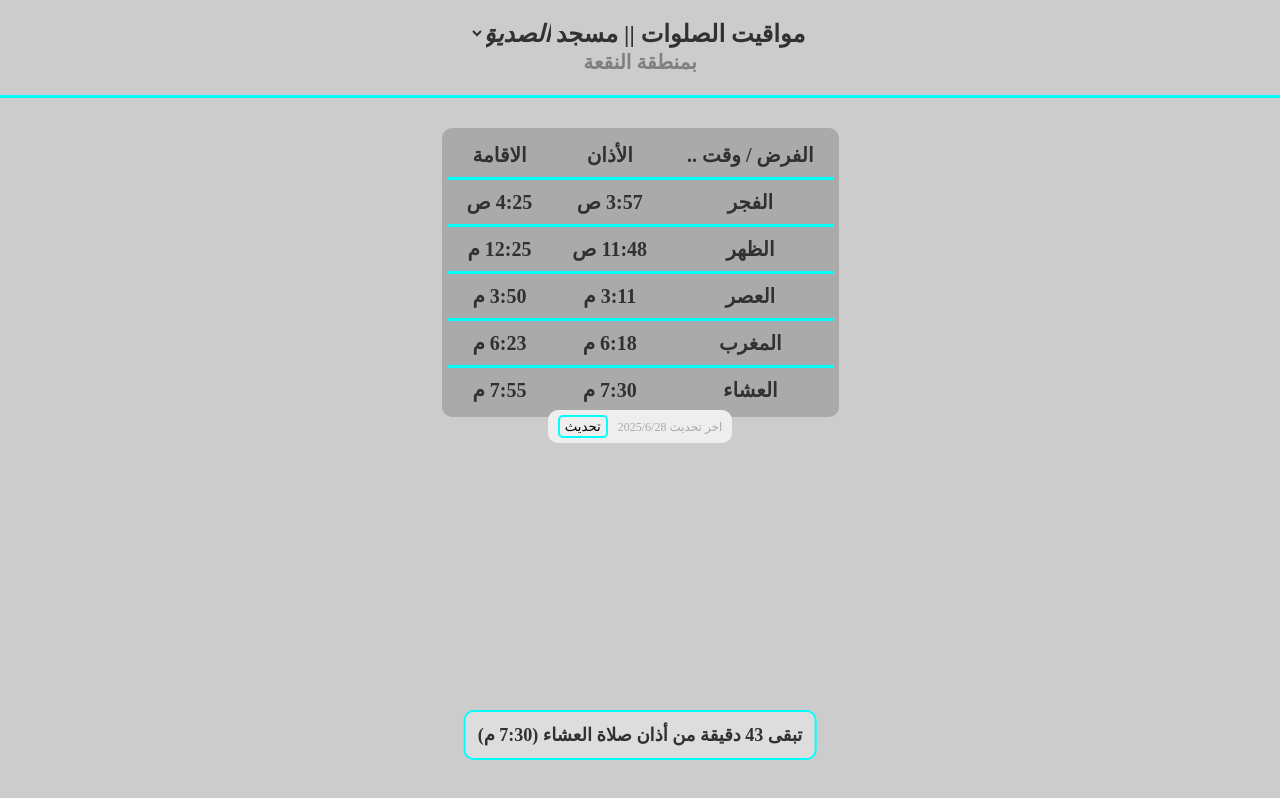
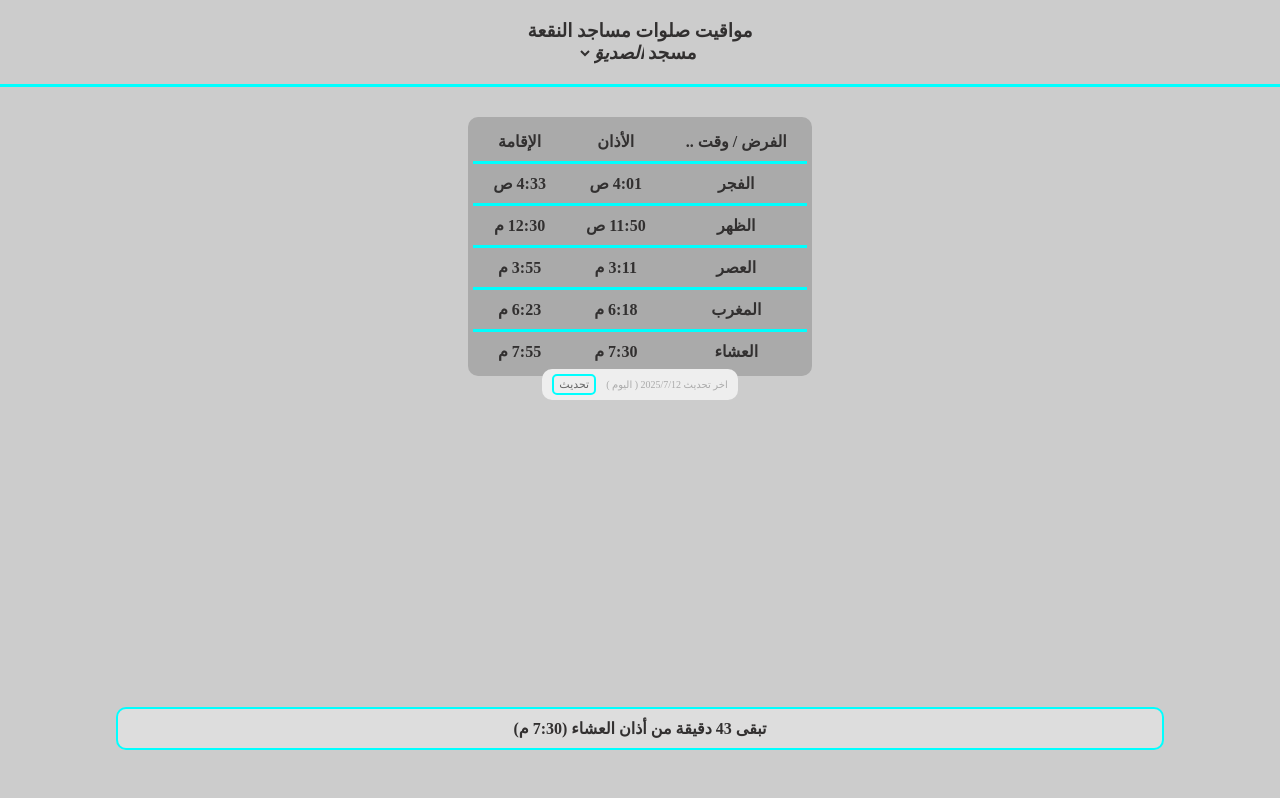
Before and after one commit to Ahmed-Bawazir/Salwat, a plain HTML site: page index.html in a window 1280 px wide. Drawn offline with Linux system fonts and the light colour scheme.

Commit message:
Update 7/12

```diff
--- a/data.json
+++ b/data.json
@@ -1,20 +1,20 @@
 {
   "Adan": [
-    { "name": "الفجر", "adan": "03:57" },
-    { "name": "الظهر", "adan": "11:48" },
+    { "name": "الفجر", "adan": "04:01" },
+    { "name": "الظهر", "adan": "11:50" },
     { "name": "العصر", "adan": "15:11" },
     { "name": "المغرب", "adan": "18:18" },
     { "name": "العشاء", "adan": "19:30" }
   ],
   "ALSDDEQ": {
     "time": [
-      { "name": "الفجر", "iqama": "04:25" },
-      { "name": "الظهر", "iqama": "12:25" },
-      { "name": "العصر", "iqama": "15:50" },
+      { "name": "الفجر", "iqama": "04:33" },
+      { "name": "الظهر", "iqama": "12:30" },
+      { "name": "العصر", "iqama": "15:55" },
       { "name": "المغرب", "iqama": "18:23" },
       { "name": "العشاء", "iqama": "19:55" }
     ],
-    "lastUpdate": "2025/6/28"
+    "lastUpdate": "2025/7/12"
   },
   "ALWAJEH": {
     "time": [
@@ -28,12 +28,12 @@
   },
   "ALRHMH": {
     "time": [
-      { "name": "الفجر", "iqama": "04:17" },
-      { "name": "الظهر", "iqama": "12:33" },
+      { "name": "الفجر", "iqama": "04:22" },
+      { "name": "الظهر", "iqama": "12:34" },
       { "name": "العصر", "iqama": "15:45" },
-      { "name": "المغرب", "iqama": "18:23" },
-      { "name": "العشاء", "iqama": "19:41" }
+      { "name": "المغرب", "iqama": "18:25" },
+      { "name": "العشاء", "iqama": "19:45" }
     ],
-    "lastUpdate": "2025/6/27"
+    "lastUpdate": "2025/7/11"
   }
 }
--- a/index.html
+++ b/index.html
@@ -2,30 +2,29 @@
 <html lang="ar">
   <head>
     <meta charset="utf-8" />
-    <title>مواقيت الصلوات | مسجد الصديق</title>
+    <title>مواقيت صلوات مساجد النقعة</title>
     <link rel="shortcut icon" href="icon192.png" type="image/x-icon" />
     <link rel="stylesheet" href="style.css" />
     <link rel="manifest" href="manifest.json" />
     <meta name="viewport" content="width=device-width, initial-scale=1.0" />
   </head>
   <body>
-    <h2>
-      مواقيت الصلوات || مسجد
+    <h3>
+      مواقيت صلوات مساجد النقعة
+      <br />
+      مسجد
       <select>
         <option value="ALSDDEQ">الصديق</option>
         <option value="ALWAJEH">الوجيه</option>
         <option value="ALRHMH">الرحمة</option>
       </select>
-      <br />
-      <span>بمنطقة النقعة</span>
-
-    </h2>
+    </h3>
     <table>
       <thead>
         <tr>
           <th class="nn">الفرض / وقت ..</th>
           <th class="nn">الأذان</th>
-          <th class="nn">الاقامة</th>
+          <th class="nn">الإقامة</th>
         </tr>
       </thead>
       <tbody id="table-data"></tbody>
--- a/js.js
+++ b/js.js
@@ -144,16 +144,16 @@ function updateCountdown() {
    </tr>`;
   }
   document.getElementById("table-data").innerHTML = text;
-  document.querySelector(
-    ".update span"
-  ).innerHTML = `اخر تحديث ${mydata[masjed].lastUpdate}`;
+  document.querySelector(".update span").innerHTML = `اخر تحديث ${
+    mydata[masjed].lastUpdate
+  }  ${daysAgoText(mydata[masjed].lastUpdate)}`;
   //next
   const next = findNextEvent();
   let h = next.timeLeft.hours > 0 ? ` ${next.timeLeft.hours} ساعة و` : "";
   const time = ` ${h} ${next.timeLeft.minutes + 1} دقيقة `;
   document.getElementById(
     "footer"
-  ).innerText = `تبقى ${time}من ${next.eventType} صلاة ${next.prayerName} (${next.time})`;
+  ).innerText = `تبقى ${time}من ${next.eventType} ${next.prayerName} (${next.time})`;
 
   //Notification
   // if (Notification.permission !== "granted") {
@@ -169,3 +169,28 @@ function updateCountdown() {
   //   });
   // }
 }
+function daysAgoText(dateString) {
+  const inputDate = new Date(dateString);
+  const today = new Date();
+
+  // ضبط الوقت لبداية اليوم
+  inputDate.setHours(0, 0, 0, 0);
+  today.setHours(0, 0, 0, 0);
+
+  const diffTime = today - inputDate;
+  const diffDays = Math.floor(diffTime / (1000 * 60 * 60 * 24));
+
+  if (diffDays < 0 || Number.isNaN(diffDays)) {
+    return ""; // التاريخ في المستقبل
+  } else if (diffDays === 0) {
+    return "( اليوم )";
+  } else if (diffDays === 1) {
+    return "( أمس)";
+  } else if (diffDays === 2) {
+    return "( قبل يومين )";
+  } else if (diffDays > 2 && diffDays < 11) {
+    return `( قبل ${diffDays}أيام )`;
+  } else {
+    return `( قبل ${diffDays} يوم )`;
+  }
+}
--- a/style.css
+++ b/style.css
@@ -16,30 +16,28 @@
   border-radius: 10px;
   background-color: #aaa;
 }
-  h2 {
+h3 {
   margin: auto auto 30px;
   text-align: center;
   padding: 20px;
+  font-weight: bold;
+
   border-bottom: aqua solid 3px;
-  }
-  h2 span {
-    font-size: 20px;
-    color: gray;
 }
 
 select {
-    margin:-5px;
+  margin: -5px;
   outline: none;
   border: none;
   background-color: transparent;
-    font-size: 24px;
+  font-size: 18px;
   font-weight: bold;
   font-style: italic;
   color: #323030;
-    width: 85px;
+  width: 70px;
 }
-  select option{
-    font-size: 20px;
+select option {
+  font-size: 16px;
   text-align: center;
   font-style: normal;
 }
@@ -47,7 +45,7 @@
 th {
   padding: 10px 20px;
   text-align: center;
-    font-size: 20px;
+  font-size: 16px;
   font-weight: bold;
   margin: 0;
 }
@@ -63,16 +61,17 @@
   color: rgb(50, 48, 48);
   text-align: center;
   position: fixed;
-    bottom: 40px;
+  bottom: 50px;
   left: 50%;
   transform: translateX(-50%);
   font-weight: bold;
-    font-size: 18px;
-    padding: 12px;
+  font-size: 16px;
+  padding: 10px;
   border-radius: 10px;
   background-color: #ddd;
+  width: 80%;
 }
-  .update{
+.update {
   padding: 5px 10px;
   width: fit-content;
   margin: auto;
@@ -81,23 +80,19 @@
   display: block;
   text-align: center;
   color: #aaa;
-    font-size: 12px;
+  font-size: 10px;
   position: relative;
-    top:-25px
+  top: -25px;
 }
-  .update button{
+.update button {
+  font-size: 11px;
   background-color: #eee;
   padding: 2px 5px;
   border-radius: 5px;
   border: 2px solid aqua;
   margin-right: 10px;
+  color: #656565;
 }
-  .update button:hover{
+.update button:hover {
   background-color: #aaa;
 }
-
-  @media only screen and (max-width: 600px) {
-    .footer{
-      width: 80%;
-    }
-  }
```
Lines whose indentation alone changed are shown as unchanged.
